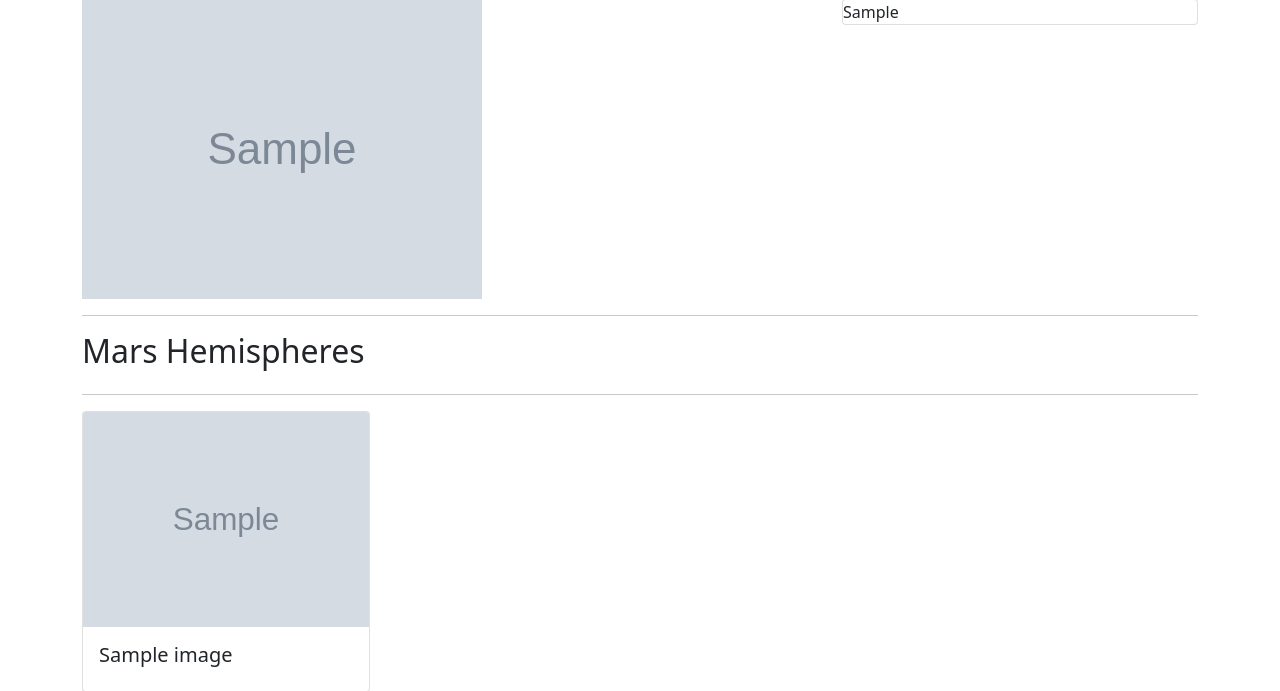
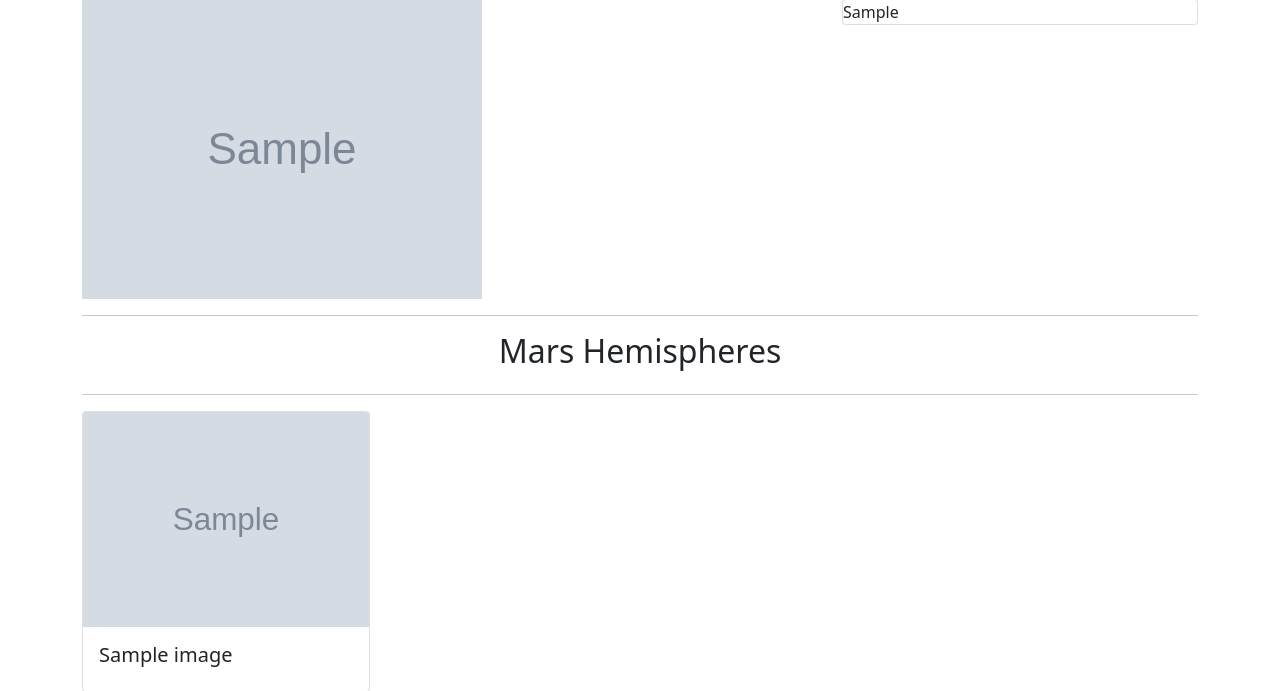
Before and after one commit to tanmayrp/web-scraping-challenge, a Flask app: page / in a window 1280 px wide. Shown: the part 336-1027 px from the top of the page. Run offline with Flask 2, Linux system fonts and the light colour scheme; grey boxes marked "Sample" are stand-in pictures; a database or web service that is not in the repository returns one stand-in record (values such as "Sample title"); some libraries are stand-ins or nearby versions.

Commit message:
Center text for Mars Hemispheres

```diff
--- a/templates/index.html
+++ b/templates/index.html
@@ -47,7 +47,7 @@
         </div>
         <hr>
         <div class="row">
-            <div class="col-12">
+            <div class="col-12 text-center"">
                 <h2>Mars Hemispheres</h2>
             </div>
             <br>
```
